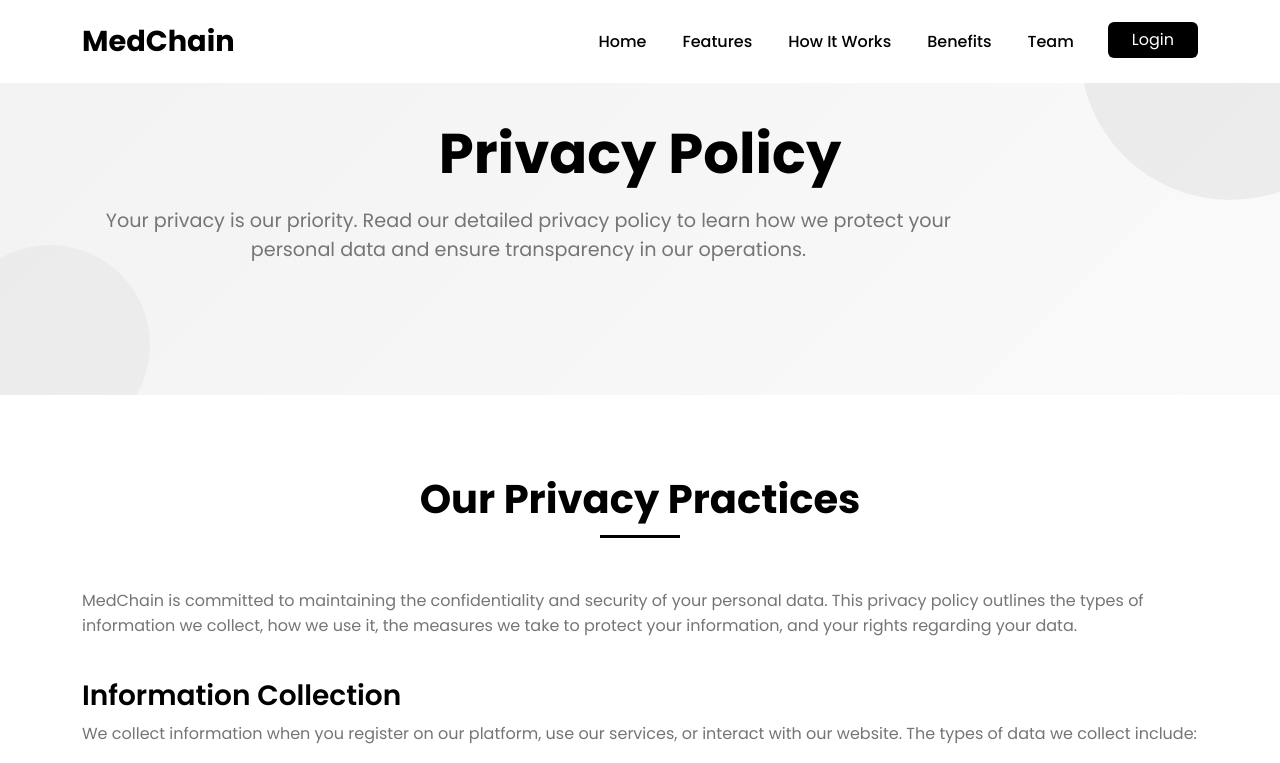
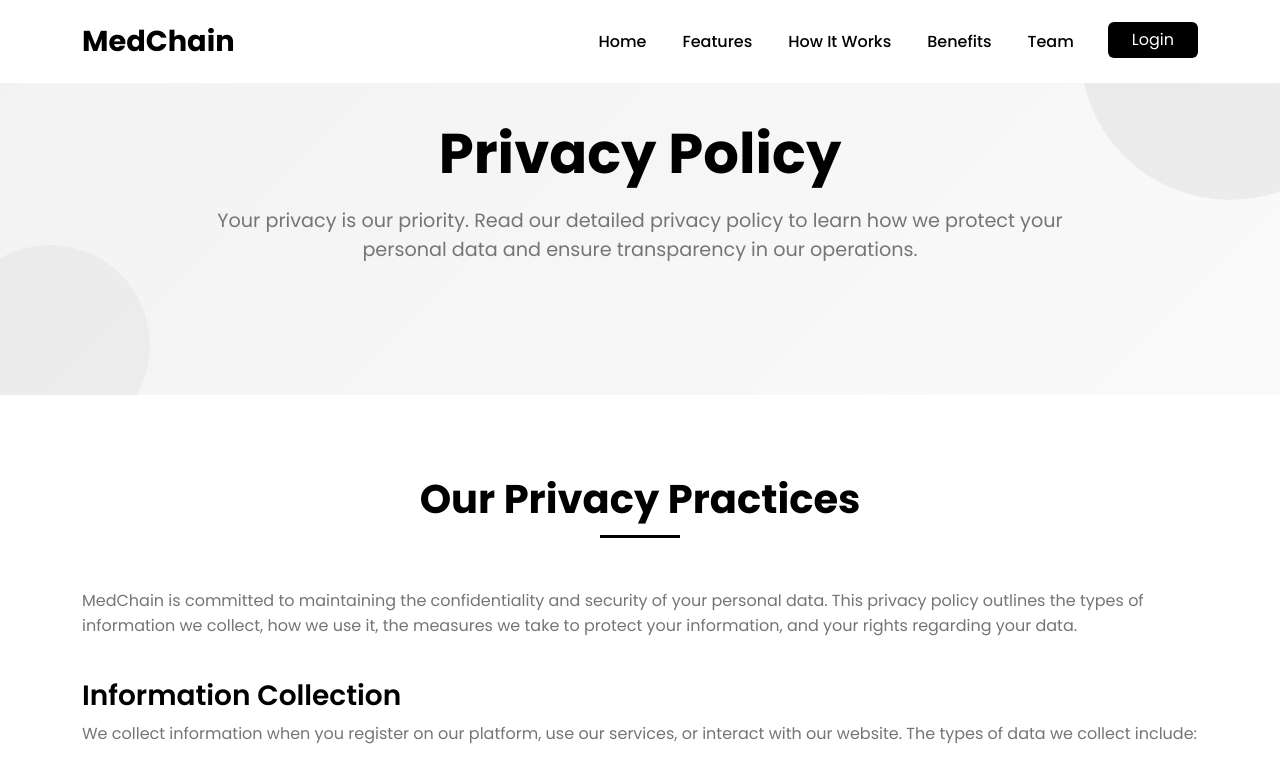
Before and after one commit to ThisIs-Developer/MediChain, a plain HTML site: page privacy-policy.html in a window 1280 px wide. Shown: the top 763 px of the page. Drawn offline with nearby package versions, Linux system fonts and the light colour scheme.

Commit message:
Fix: hero-description d flex

```diff
--- a/privacy-policy.html
+++ b/privacy-policy.html
@@ -256,7 +256,7 @@
   <section class="hero" id="privacy-hero">
     <div class="container">
       <div class="row align-items-center">
-        <div class="col-lg-12 text-center hero-content">
+        <div class="col-lg-12 text-center hero-content d-flex justify-content-center flex-column align-items-center">
           <h1 class="hero-title">Privacy Policy</h1>
           <p class="hero-description">Your privacy is our priority. Read our detailed privacy policy to learn how we protect your personal data and ensure transparency in our operations.</p>
         </div>
```
Also changed, not shown: terms-of-service.html (+1 -1 lines).
